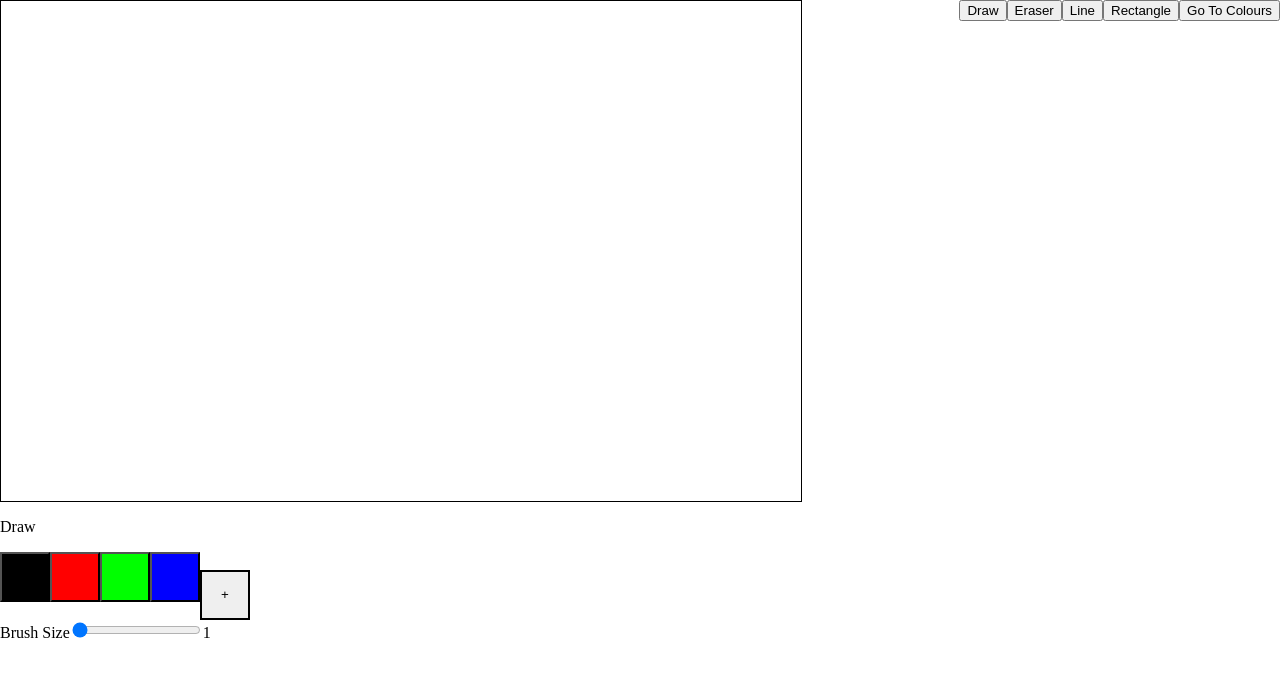
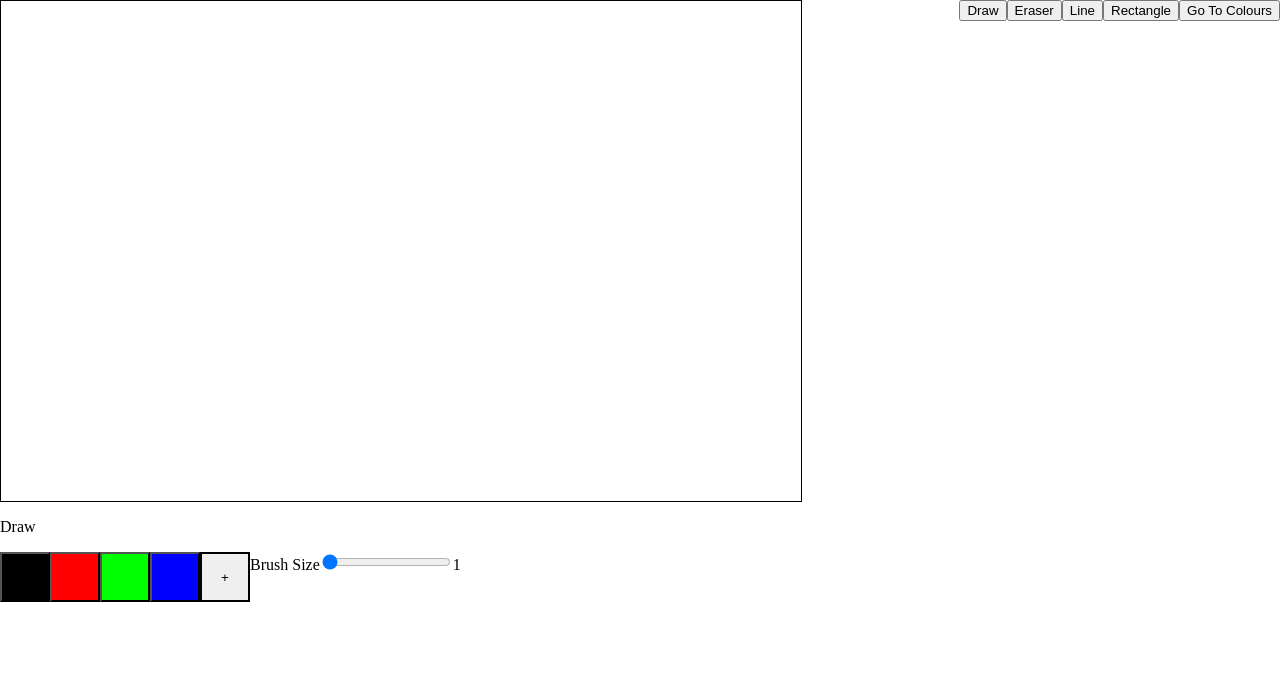
Before and after one commit to BrooklynP/JSpaint, an Angular app: page / in a window 1280 px wide. Shown: the top 676 px of the page. Built offline with nearby package versions, Linux system fonts and the light colour scheme.

Commit message:
fixed css error with colour buttons
putting them in their own div solves the issue. Must be something weird with browser interpretation?

```diff
--- a/src/app/pages/draw/draw.component.css
+++ b/src/app/pages/draw/draw.component.css
@@ -5,6 +5,7 @@ canvas{
 .colourBtn{
     width: 50px;
     height: 50px;
+
 }
 .addColourBtn{
     border: solid black 2px;
@@ -15,3 +16,6 @@ canvas{
     flex-direction: row;
     justify-content: space-between;
 }
+.button-container{
+    float: left;
+}
--- a/src/app/pages/draw/draw.component.html
+++ b/src/app/pages/draw/draw.component.html
@@ -12,10 +12,16 @@
 <footer class="controlPanel">
     <p>{{toolBeingUsed}}</p>
 
-    <div>
-        <button *ngFor="let colour of colourService.colours" class="colourBtn" (click)="setColour(colour)"
-            style.background-color="{{colour}}"></button>
+    <div >
+        <div class="button-container" *ngFor="let colour of colourService.colours">
+                <button  class="colourBtn" (click)="setColour(colour)"
+                style.background-color="{{colour}}"></button>
+        </div>
+
+<div class="button-container">
         <button class="colourBtn addColourBtn" (click)="goToColourManager()">+</button>
+
+</div>
     </div>
     <label for="brushSizeSlider">Brush Size</label><input min="1" id="brushSizeSlider" type="range"
         [(ngModel)]="CurrentStrokeWidth"><label>{{CurrentStrokeWidth}}</label>
```
